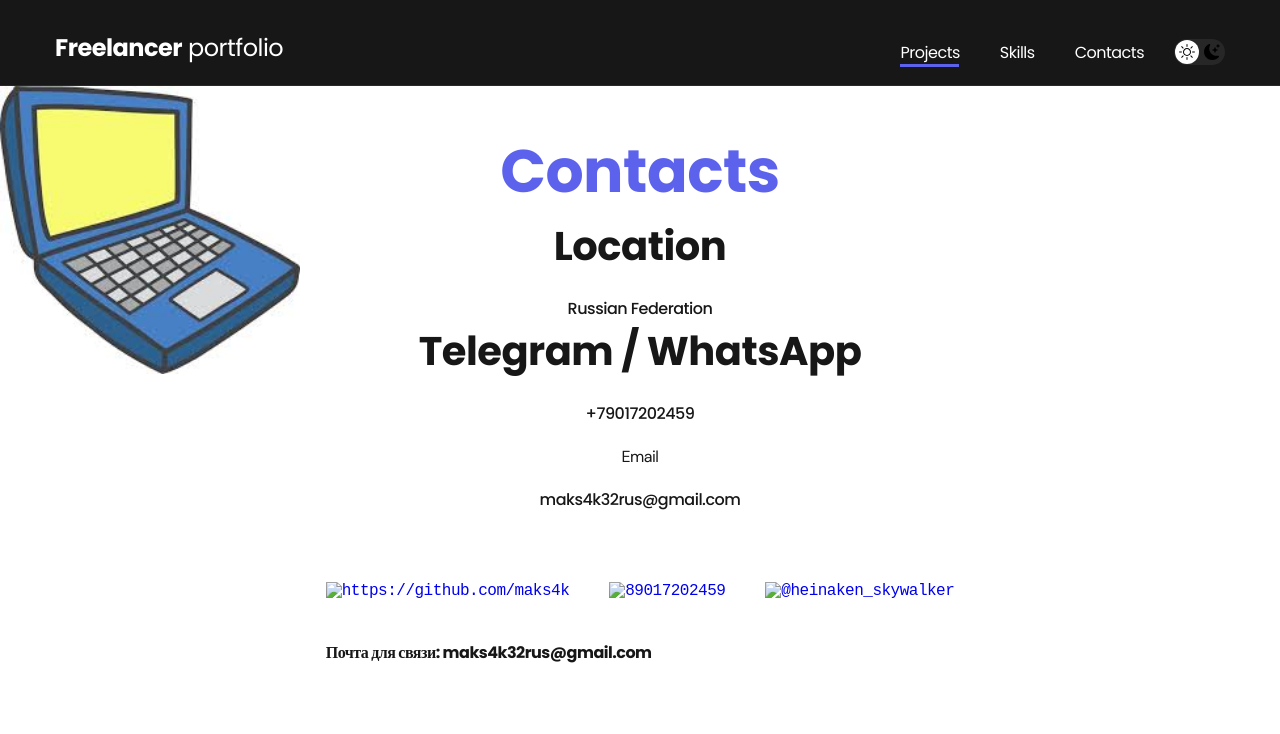
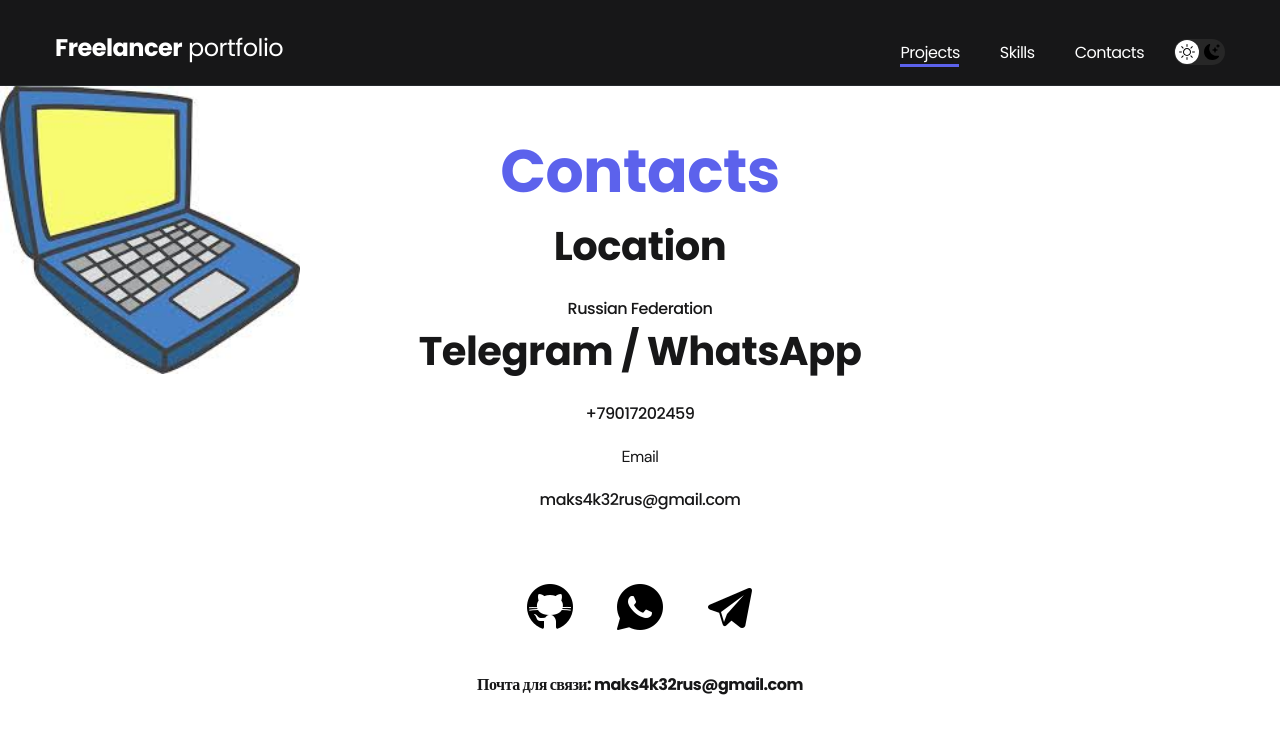
Before and after one commit to maks4k/portfolio, a plain HTML site: page contacts.html in a window 1280 px wide. Drawn offline with Linux system fonts and the light colour scheme; the site is published under a folder, as on GitHub Pages, so addresses that start at the root find nothing.

Commit message:
изменили название картинок

```diff
--- a/contacts.html
+++ b/contacts.html
@@ -58,19 +58,19 @@
           <a href="#"
             ><img
               class="icon__social"
-              src="/img/icons/icons8-github-50.png"
+              src="img/icons/icons8-github-50.png"
               alt="https://github.com/maks4k"
           /></a>
           <a href="#"
             ><img
               class="icon__social"
-              src="/img/icons/icons8-whatsapp-50.png"
+              src="img/icons/icons8-whatsapp-50.png"
               alt="89017202459"
           /></a>
           <a href="#"
             ><img
               class="icon__social"
-              src="/img/icons/icons8-телеграмма-app-50.png"
+              src="img/icons/icons8-telegrama-app-50.png"
               alt="@heinaken_skywalker"
           /></a>
         </div>
```
Also changed, not shown: index.html (+3 -3 lines), skils.html (+3 -3 lines), img/icons/icons8-telegrama-app-50.png (renamed from img/icons/icons8-телеграмма-app-50.png).
